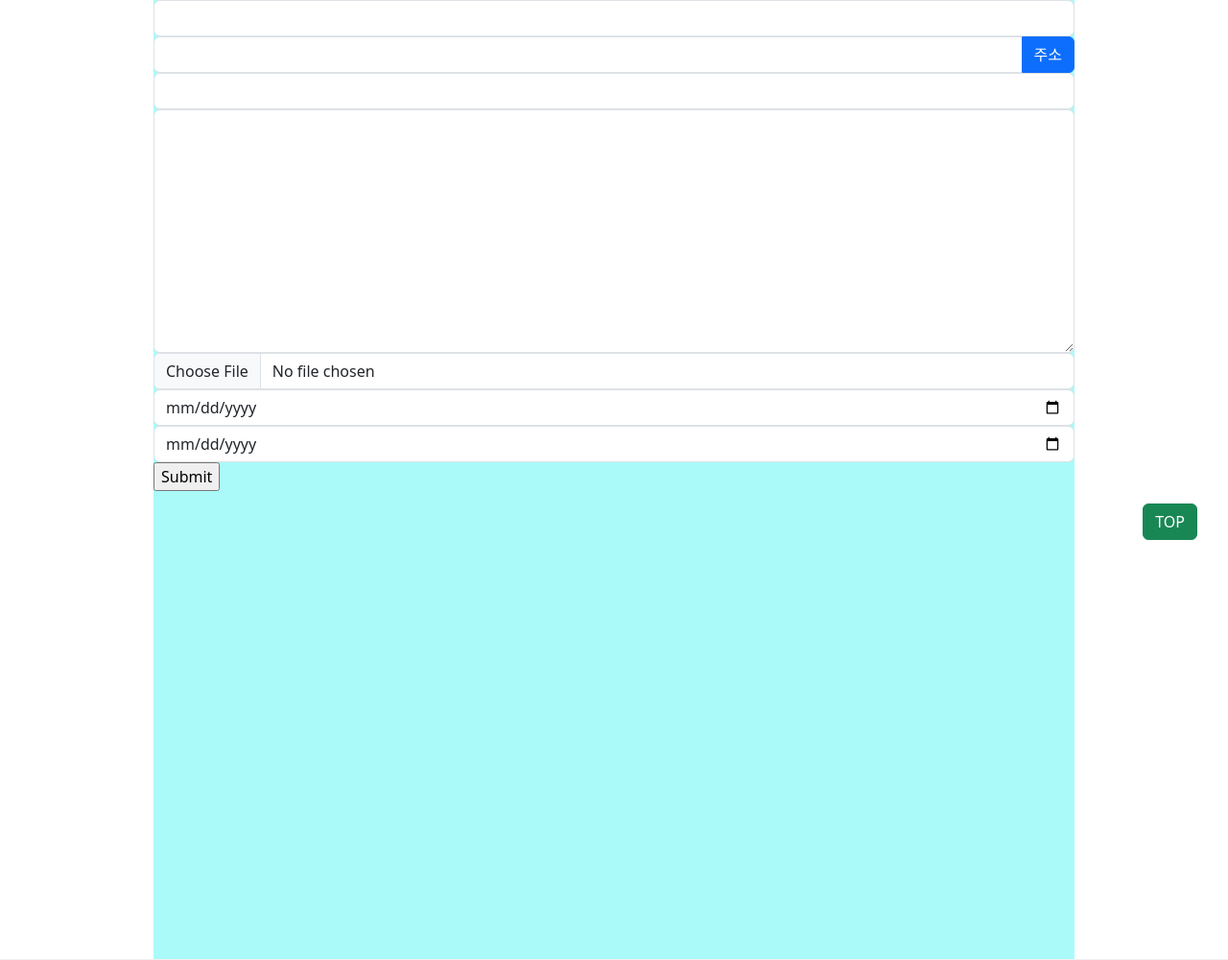
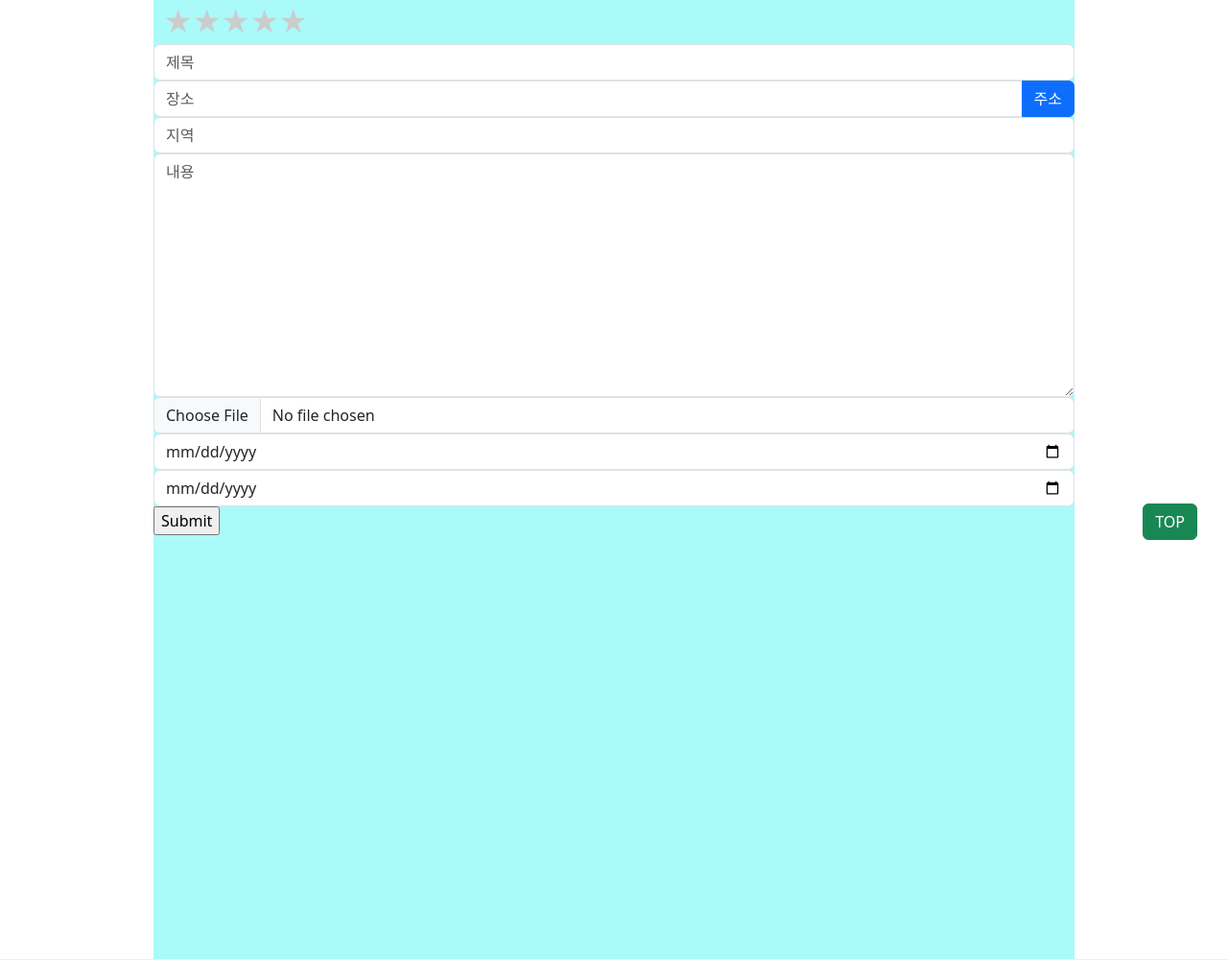
Before and after one commit to DT-HYUNJUN/tourist-spots-review-site, a Django app: page /posts/create/ in a window 1280 px wide. Shown: the part 205-1206 px from the top of the page at 96% size. Run offline with Django 3.2, Linux system fonts and the light colour scheme; the visitor is signed in with stand-in values (Sample User, id 1).

Commit message:
[ADD] rating

```diff
--- a/posts/forms.py
+++ b/posts/forms.py
@@ -6,7 +6,8 @@ class PostForm(forms.ModelForm):
     title = forms.CharField(
         widget=forms.TextInput(
             attrs={
-                'class': 'form-control'
+                'class': 'form-control',
+                'placeholder': '제목',
             }
         )
     )
@@ -17,6 +18,7 @@ class PostForm(forms.ModelForm):
                 'class': 'form-control',
                 'autocomplete': 'off',
                 'list': 'address-list',
+                'placeholder': '장소',
             }
         )
     )
@@ -25,14 +27,15 @@ class PostForm(forms.ModelForm):
             attrs={
                 'id': 'region-field',
                 'class': 'form-control',
+                'placeholder': '지역',
             }
         ),
-
     )
     content = forms.CharField(
         widget=forms.Textarea(
             attrs={
-                'class': 'form-control'
+                'class': 'form-control',
+                'placeholder': '내용',
             }
         )
     )
@@ -60,9 +63,10 @@ class PostForm(forms.ModelForm):
             }
         )
     )
+
     class Meta:
         model = Post
-        fields = ('title', 'place', 'region', 'content', 'image', 'start_date', 'end_date')
+        fields = ('title', 'place', 'region', 'content', 'image', 'start_date', 'end_date',)
 
 
 class PostCommentForm(forms.ModelForm):
--- a/posts/models.py
+++ b/posts/models.py
@@ -1,7 +1,9 @@
+import math
 from django.db import models
 from django.conf import settings
 from datetime import datetime, timedelta
 from django.utils import timezone
+from django.core.validators import MinValueValidator, MaxValueValidator
 import os
 # Create your models here.
 
@@ -17,15 +19,32 @@ class Post(models.Model):
     region = models.CharField(max_length=50)
     start_date = models.DateField(default='2023-05-01')
     end_date = models.DateField(default='2023-05-07')
+    rating = models.IntegerField(default=0, validators=[MinValueValidator(1), MaxValueValidator(5)])
+
+
+    def rating_to_string(self):
+        return self.rating * '★'
+
+
+    # def rating_to_string(self):
+    #     rates = self.rating
+    #     full_star = int(rates) * '★'
+    #     if rates - int(rates):
+    #         half_star = '☆'
+    #         return full_star + half_star
+    #     return full_star
+
 
     def post_image_path(instance, filename):
         return f'posts/{instance.pk}/{filename}'
     image = models.ImageField(blank=True, upload_to=post_image_path)
 
+
     def delete(self, *args, **kargs):
         if self.image:
             os.remove(os.path.join(settings.MEDIA_ROOT, self.image.name))
         super(Post, self).delete(*args, **kargs)
+
 
     def save(self, *args, **kwargs):
         if self.id:
@@ -34,6 +53,7 @@ class Post(models.Model):
                 if old_review.image:
                     os.remove(os.path.join(settings.MEDIA_ROOT, old_review.image.name))
         super(Post, self).save(*args, **kwargs)
+
 
     @property
     def created_string(self):
@@ -59,6 +79,7 @@ class PostComment(models.Model):
     created_at = models.DateTimeField(auto_now_add=True)
     like_users = models.ManyToManyField(settings.AUTH_USER_MODEL, related_name='like_comments')
 
+
     @property
     def created_string(self):
         time = datetime.now(tz=timezone.utc) - self.created_at
--- a/posts/templates/posts/create.html
+++ b/posts/templates/posts/create.html
@@ -1,9 +1,36 @@
 {% extends 'base.html' %}
 {% load static %}
+{% block style %}
+<link rel="stylesheet" href="{% static 'style/rating.css' %}">
+{% endblock style %}
 
 {% block content %}
   <form action="{% url 'posts:create' %}" method="POST" enctype="multipart/form-data">
     {% csrf_token %}
+    {% comment %} <div class="star-rating">
+      <input id="star-1" name="rating" type="radio" value="1" style="display: none;"/>
+      <label class="star-label" for="star-1" title="1 star">☆</label>
+      <input id="star-2" name="rating" type="radio" value="2" style="display: none;"/>
+      <label class="star-label" for="star-2" title="2 stars">☆</label>
+      <input id="star-3" name="rating" type="radio" value="3" style="display: none;"/>
+      <label class="star-label" for="star-3" title="3 stars">☆</label>
+      <input id="star-4" name="rating" type="radio" value="4" style="display: none;"/>
+      <label class="star-label" for="star-4" title="4 stars">☆</label>
+      <input id="star-5" name="rating" type="radio" value="5" style="display: none;"/>
+      <label class="star-label" for="star-5" title="5 stars">☆</label>
+    </div> {% endcomment %}
+    <div class="rate">
+      <input type="radio" id="star5" name="rating" value="5" />
+      <label for="star5" title="text">5 stars</label>
+      <input type="radio" id="star4" name="rating" value="4" />
+      <label for="star4" title="text">4 stars</label>
+      <input type="radio" id="star3" name="rating" value="3" />
+      <label for="star3" title="text">3 stars</label>
+      <input type="radio" id="star2" name="rating" value="2" />
+      <label for="star2" title="text">2 stars</label>
+      <input type="radio" id="star1" name="rating" value="1" />
+      <label for="star1" title="text">1 star</label>
+    </div>
     {% for field in form %}
       <div class="input-group">
         {% if field.name == 'place' %}
@@ -18,7 +45,6 @@
     {% endfor %}
     <input type="submit">
   </form>
-
 
 
   <div class="modal fade" id="exampleModal" tabindex="-1" aria-labelledby="exampleModalLabel" aria-hidden="true">
@@ -39,9 +65,9 @@
       </div>
     </div>
   </div>
-
 {% endblock content %}
 
 {% block javascript %}
 <script src="{% static 'js/place_input.js' %}"></script>
+<script src="{% static 'js/rating.js' %}"></script>
 {% endblock javascript %}
--- a/posts/views.py
+++ b/posts/views.py
@@ -68,6 +68,7 @@ def create(request):
         if form.is_valid():
             post = form.save(commit=False)
             post.user = request.user
+            post.rating = int(request.POST.get('rating', 0))
             form.save()
             return redirect('posts:detail', post.pk)
     else:
--- /dev/null
+++ b/static/js/rating.js
@@ -0,0 +1,15 @@
+const stars = document.querySelectorAll('.star-rating input');
+const ratingInput = document.querySelector('input[name="rating"]');
+
+stars.forEach((star, index) => {
+  star.addEventListener('click', () => {
+    ratingInput.value = index + 1
+    for (let i = 0; i < stars.length; i++) {
+      if (i <= index) {
+        stars[i].nextElementSibling.textContent = '★'
+      } else {
+        stars[i].nextElementSibling.textContent = '☆'
+      }
+    }
+  })
+})
--- /dev/null
+++ b/static/style/rating.css
@@ -0,0 +1,35 @@
+.rate {
+  float: left;
+  height: 46px;
+  padding: 0 10px;
+}
+.rate:not(:checked) > input {
+  position:absolute;
+  top:-9999px;
+}
+.rate:not(:checked) > label {
+  float:right;
+  width:1em;
+  overflow:hidden;
+  white-space:nowrap;
+  cursor:pointer;
+  font-size:30px;
+  color:#ccc;
+}
+.rate:not(:checked) > label:before {
+  content: '★ ';
+}
+.rate > input:checked ~ label {
+  color: #ffc700;
+}
+.rate:not(:checked) > label:hover,
+.rate:not(:checked) > label:hover ~ label {
+  color: #deb217;
+}
+.rate > input:checked + label:hover,
+.rate > input:checked + label:hover ~ label,
+.rate > input:checked ~ label:hover,
+.rate > input:checked ~ label:hover ~ label,
+.rate > label:hover ~ input:checked ~ label {
+  color: #c59b08;
+}
```
Also changed, not shown: posts/templates/posts/detail.html (+8 -7 lines), static/js/map.js (+35 -5 lines), static/js/place_input.js (+6 -6 lines), posts/migrations/0009_post_rating.py (added), posts/migrations/0010_alter_post_rating.py (added), posts/migrations/0011_alter_post_rating.py (added), static/js/script.js (deleted).
